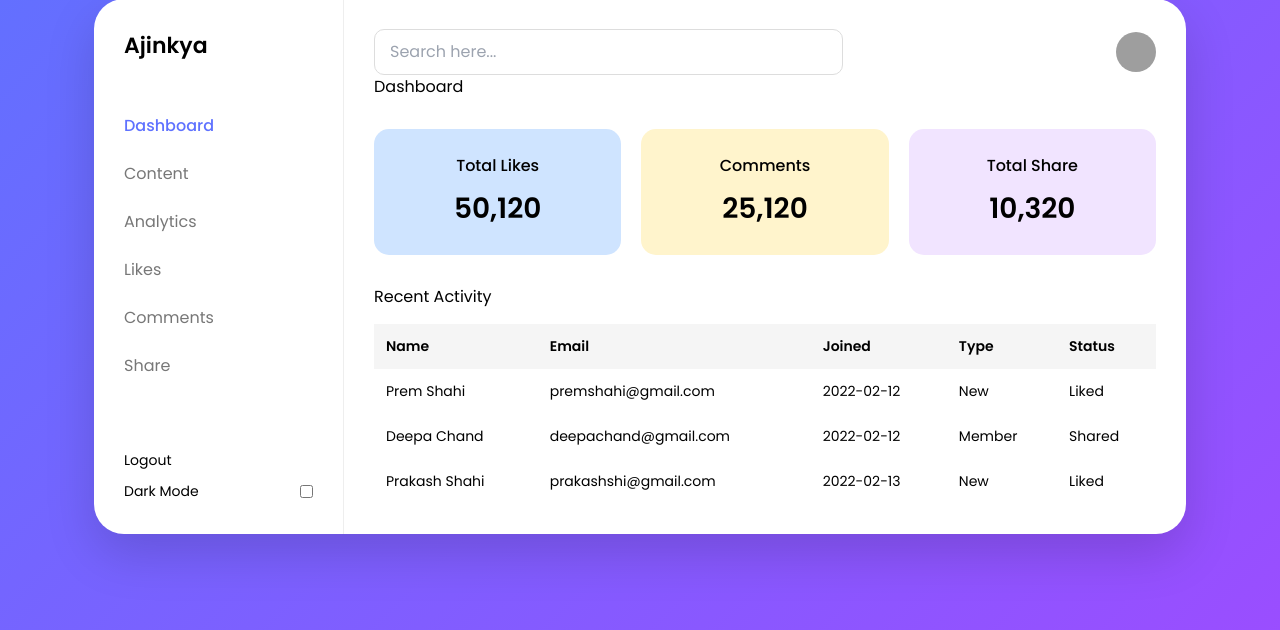
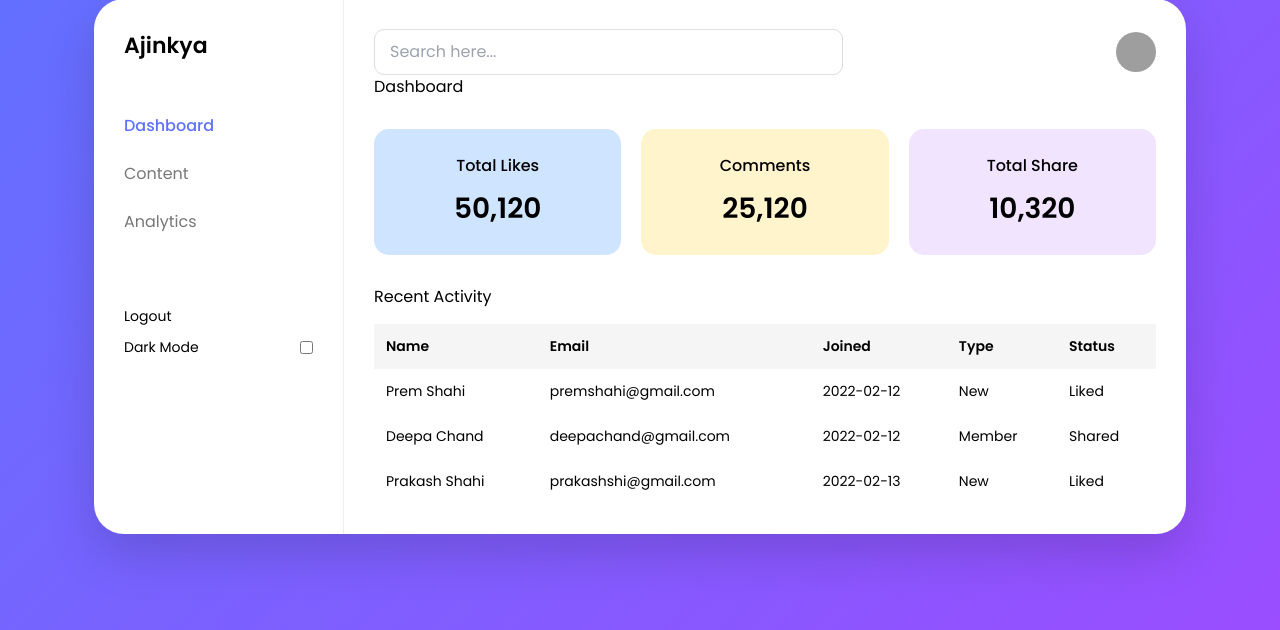
Before and after one commit to adarsh2023calc/JEEprep, a Django app: page /dashboard.html in a window 1280 px wide. Shown: the part 134-764 px from the top of the page. Run offline with Django 5.2, Linux system fonts and the light colour scheme; some libraries are stand-ins or nearby versions; grey boxes are pictures that could not be loaded.

Commit message:
modified:   jeeprep/apti/templates/dashboard.html

```diff
--- a/jeeprep/apti/templates/dashboard.html
+++ b/jeeprep/apti/templates/dashboard.html
@@ -25,9 +25,6 @@
                 <li class="active">Dashboard</li>
                 <li>Content</li>
                 <li>Analytics</li>
-                <li>Likes</li>
-                <li>Comments</li>
-                <li>Share</li>
             </ul>
 
             <div class="bottom">
```
